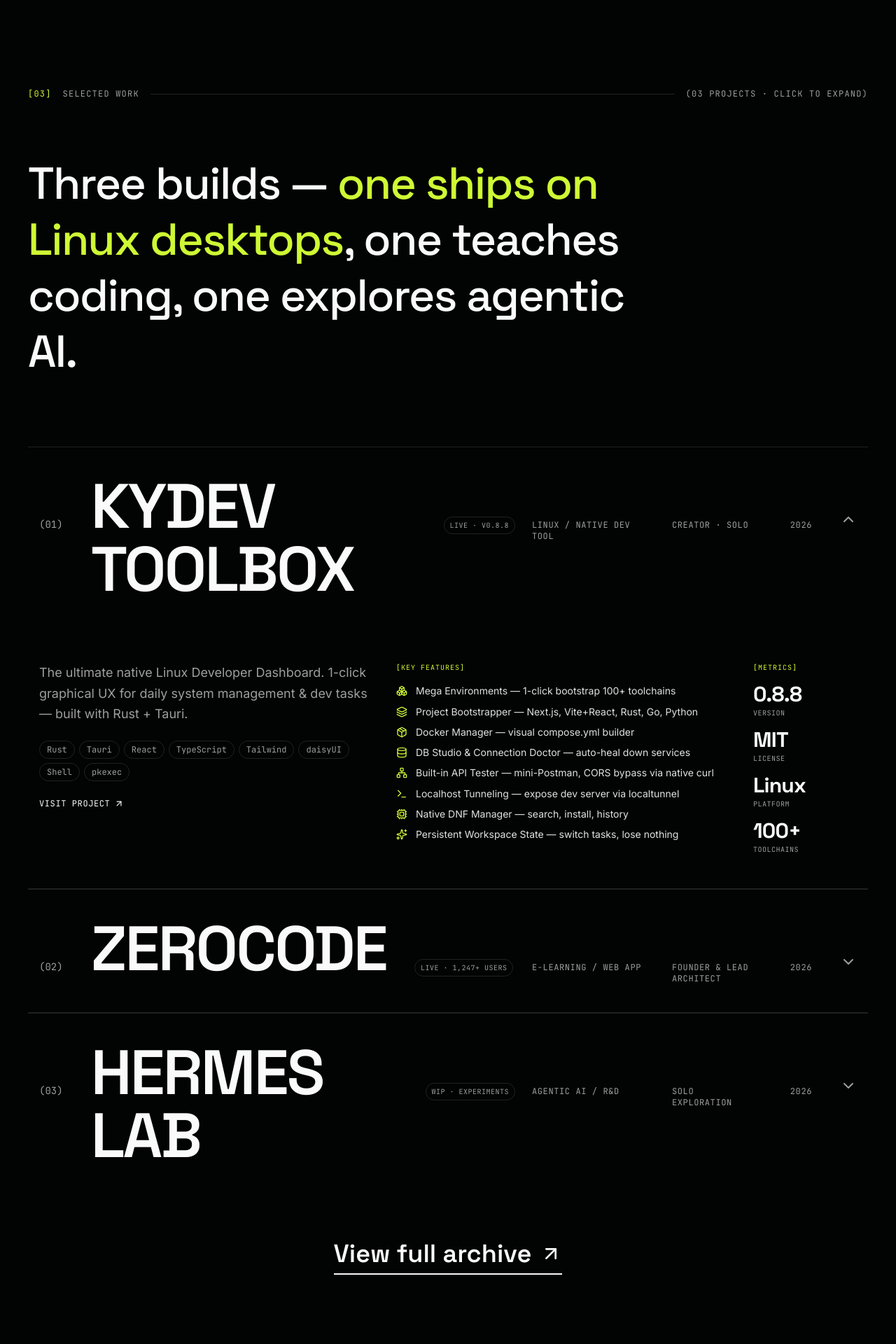
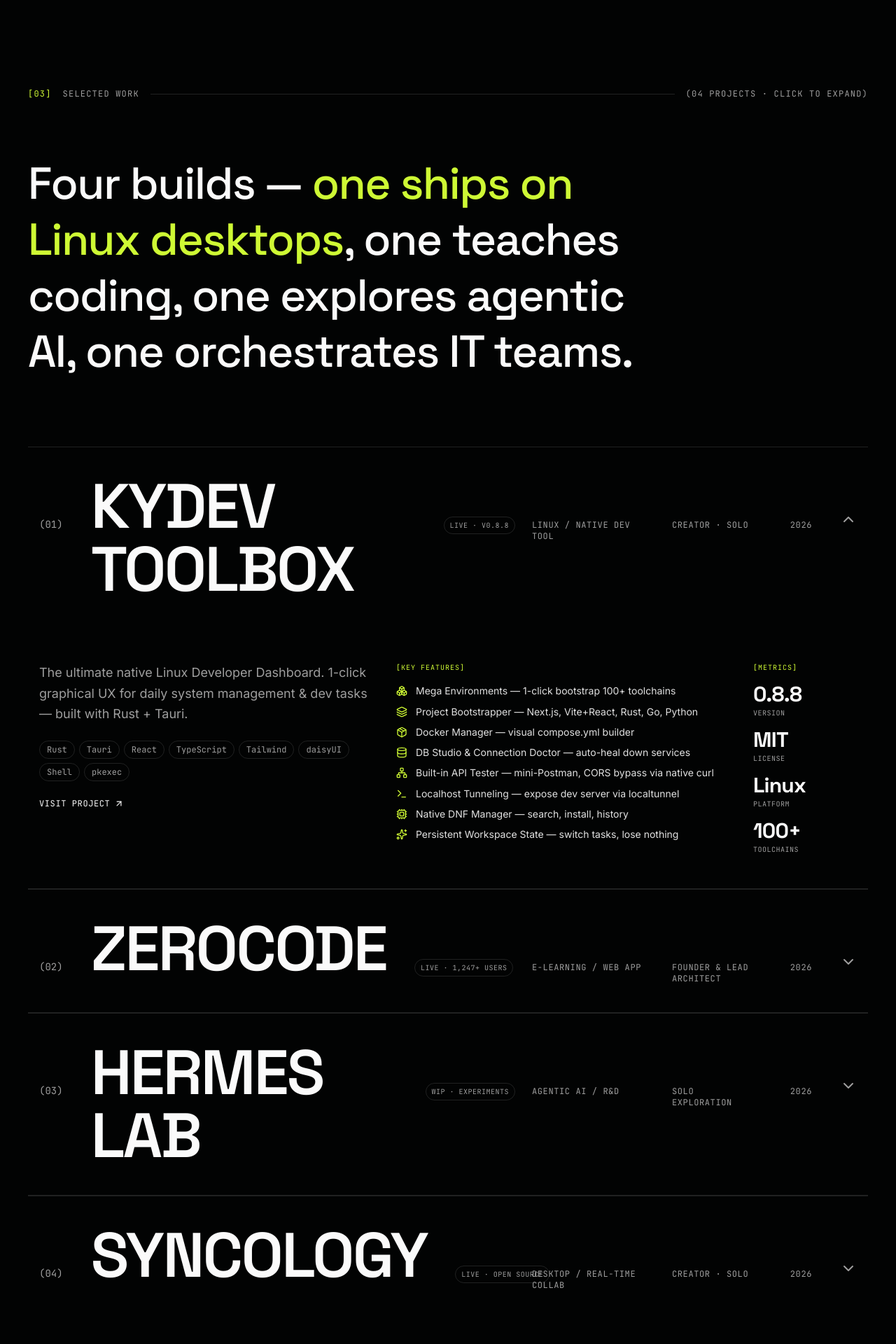
Before and after one commit to alertxsto/dwikycandra, a Next.js app: page / in a window 1280 px wide. Shown: the part 3380-5300 px from the top of the page at 70% size. Built offline with nearby package versions, Linux system fonts and the light colour scheme.

Commit message:
fecb9930-014d-4383-907c-94dbac5a8f03

```diff
--- a/src/components/portfolio/projects.tsx
+++ b/src/components/portfolio/projects.tsx
@@ -1,7 +1,7 @@
 'use client'
 
 import { motion, AnimatePresence } from 'framer-motion'
-import { ArrowUpRight, ChevronDown, Cpu, Database, Boxes, Network, Terminal, Package, Layers, Bot, Code2, Trophy, GitBranch, Sparkles, Brain, Wrench, FlaskConical } from 'lucide-react'
+import { ArrowUpRight, ChevronDown, Cpu, Database, Boxes, Network, Terminal, Package, Layers, Bot, Code2, Trophy, GitBranch, Sparkles, Brain, Wrench, FlaskConical, Users, ListChecks, AlertTriangle, HeartHandshake, Bell, ShieldCheck, Moon } from 'lucide-react'
 import { useRef, useState } from 'react'
 
 interface Feature {
@@ -109,6 +109,35 @@
       { label: 'Models', value: '4+' },
       { label: 'Tools wired', value: '6+' },
       { label: 'Hosting', value: 'Local' },
+    ],
+  },
+  {
+    num: '04',
+    title: 'SYNCOLOGY',
+    tagline: 'Collaborative task manager for IT teams. Desktop app with real-time room sync, peer review, smart escalation, and a Ghost Pool where abandoned tasks become fair game for anyone to rescue.',
+    category: 'Desktop / Real-time Collab',
+    year: '2026',
+    role: 'Creator · Solo',
+    hue: 'from-fuchsia-400 to-purple-600',
+    href: 'https://github.com/alertxsto/syncology-app',
+    external: true,
+    status: 'Live · Open Source',
+    techStack: ['Python 3.10+', 'PySide6 (Qt 6)', 'Firebase Firestore', 'Firebase Auth', 'Cloud Functions', 'Node.js', 'QSS', 'REST API'],
+    features: [
+      { icon: Users, label: 'Room-based collab — 6-char invite codes, real-time team sync' },
+      { icon: ListChecks, label: 'Full task pipeline — Proposed → Todo → Review → Done/Disputed' },
+      { icon: AlertTriangle, label: 'Smart escalation — H-2 / Late / Ghost (48h+) via Cloud Functions' },
+      { icon: HeartHandshake, label: 'Ghost Pool rescue — anyone can adopt abandoned tasks for +50% bonus' },
+      { icon: ShieldCheck, label: 'Peer review — random reviewer assigned, approve/reject with reason' },
+      { icon: Bell, label: 'Nudge system — 3/day cap, +2 pts to sender for accountability' },
+      { icon: Trophy, label: 'Accountability ledger — contribution %, leaderboard, Ghost Alert badges' },
+      { icon: Moon, label: 'Dark-first Qt UI — QSS, 4 tabs: Overview / Tasks / Ledger / Room Info' },
+    ],
+    metrics: [
+      { label: 'License', value: 'MIT' },
+      { label: 'Platforms', value: '3' },
+      { label: 'CF functions', value: '8' },
+      { label: 'Sync cycle', value: '3s' },
     ],
   },
 ]
@@ -314,7 +343,7 @@
           </span>
           <div className="flex-1 h-px bg-border" />
           <span className="font-mono text-xs uppercase tracking-widest text-muted-foreground">
-            (03 Projects · Click to expand)
+            (04 Projects · Click to expand)
           </span>
         </div>
 
@@ -325,8 +354,8 @@
           transition={{ duration: 0.7 }}
           className="font-display font-medium text-[clamp(2rem,5vw,4.5rem)] leading-tight tracking-tight max-w-4xl mb-16 md:mb-24"
         >
-          Three builds — <span className="text-accent">one ships on Linux desktops</span>,
-          one teaches coding, one explores agentic AI.
+          Four builds — <span className="text-accent">one ships on Linux desktops</span>,
+          one teaches coding, one explores agentic AI, one orchestrates IT teams.
         </motion.h2>
 
         <div>
```
